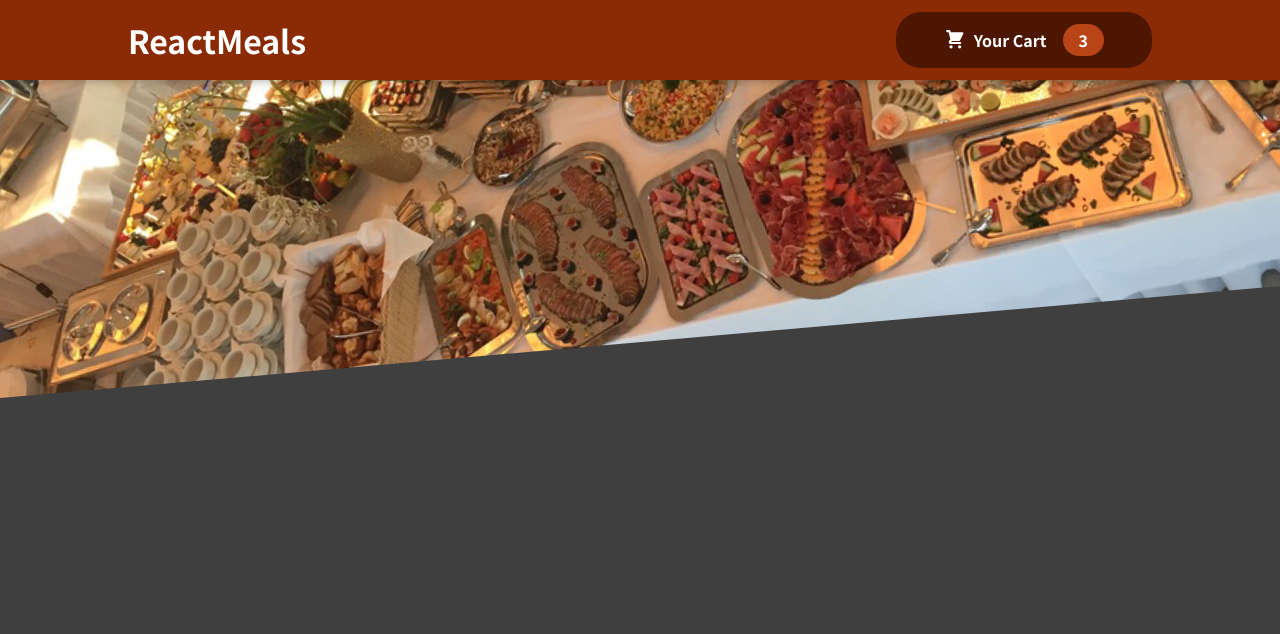
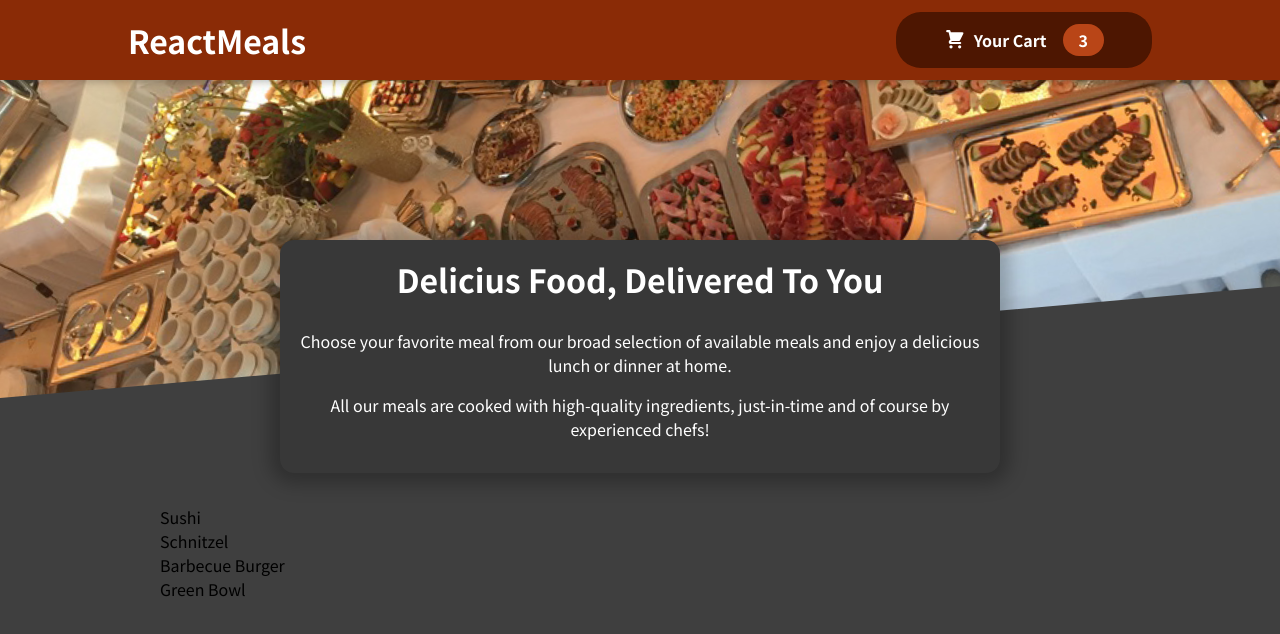
Before and after one commit to Alev-Narcin/food-order-app, a React (Create React App) app: page / in a window 1280 px wide. Shown: the top 634 px of the page. Built offline with nearby package versions, Linux system fonts and the light colour scheme.

Commit message:
Adding a "Meals" Component

```diff
--- a/src/App.js
+++ b/src/App.js
@@ -1,10 +1,14 @@
 import Header from "./components/Layout/Header";
 import {Fragment} from "react";
+import Meals from "./components/Meals/Meals";
 
 function App() {
     return (
         <Fragment>
             <Header/>
+            <main>
+                <Meals/>
+            </main>
         </Fragment>
     );
 }
--- /dev/null
+++ b/src/components/Meals/AvailableMeals.js
@@ -0,0 +1,41 @@
+import classes from './AvailableMeals.module.css';
+
+const DUMMY_MEALS = [
+    {
+        id: 'm1',
+        name: 'Sushi',
+        description: 'Finest fish and veggies',
+        price: 22.99,
+    },
+    {
+        id: 'm2',
+        name: 'Schnitzel',
+        description: 'A german specialty!',
+        price: 16.5,
+    },
+    {
+        id: 'm3',
+        name: 'Barbecue Burger',
+        description: 'American, raw, meaty',
+        price: 12.99,
+    },
+    {
+        id: 'm4',
+        name: 'Green Bowl',
+        description: 'Healthy...and green...',
+        price: 18.99,
+    },
+];
+
+const AvailableMeals = () => {
+    const mealsList = DUMMY_MEALS.map(meal => <li>{meal.name}</li>);
+
+    return (
+        <section className={classes.meals}>
+            <ul>{mealsList}</ul>
+        </section>
+    );
+
+};
+
+export default AvailableMeals;
--- /dev/null
+++ b/src/components/Meals/AvailableMeals.module.css
@@ -0,0 +1,24 @@
+.meals {
+    max-width: 60rem;
+    width: 90%;
+    margin: 2rem auto;
+    animation: meals-appear 1s ease-out forwards;
+}
+
+.meals ul {
+    list-style: none;
+    margin: 0;
+    padding: 0;
+}
+
+@keyframes meals-appear {
+    from {
+        opacity: 0;
+        transform: translateY(3rem);
+    }
+
+    to {
+        opacity: 1;
+        transform: translateY(0);
+    }
+}
--- /dev/null
+++ b/src/components/Meals/Meals.js
@@ -0,0 +1,15 @@
+import {Fragment} from "react";
+import MealsSummary from "./MealsSummary";
+import AvailableMeals from "./AvailableMeals";
+
+const Meals = () => {
+
+    return (
+        <Fragment>
+            <MealsSummary/>
+            <AvailableMeals/>
+        </Fragment>
+    );
+};
+
+export default Meals;
--- /dev/null
+++ b/src/components/Meals/MealsSummary.js
@@ -0,0 +1,19 @@
+import classes from './MealsSummary.module.css';
+
+const MealsSummary = () => {
+
+    return <section className={classes.summary}>
+        <h2>Delicius Food, Delivered To You</h2>
+        <p>
+            Choose your favorite meal from our broad selection of available meals
+            and enjoy a delicious lunch or dinner at home.
+        </p>
+        <p>
+            All our meals are cooked with high-quality ingredients, just-in-time and
+            of course by experienced chefs!
+        </p>
+    </section>
+
+}
+
+export default MealsSummary;
--- /dev/null
+++ b/src/components/Meals/MealsSummary.module.css
@@ -0,0 +1,18 @@
+.summary {
+    text-align: center;
+    max-width: 45rem;
+    width: 90%;
+    margin: auto;
+    margin-top: -10rem;
+    position: relative;
+    background-color: #383838;
+    color: white;
+    border-radius: 14px;
+    padding: 1rem;
+    box-shadow: 0 1px 18px 10px rgba(0, 0, 0, 0.25);
+}
+
+.summary h2 {
+    font-size: 2rem;
+    margin-top: 0;
+}
```
